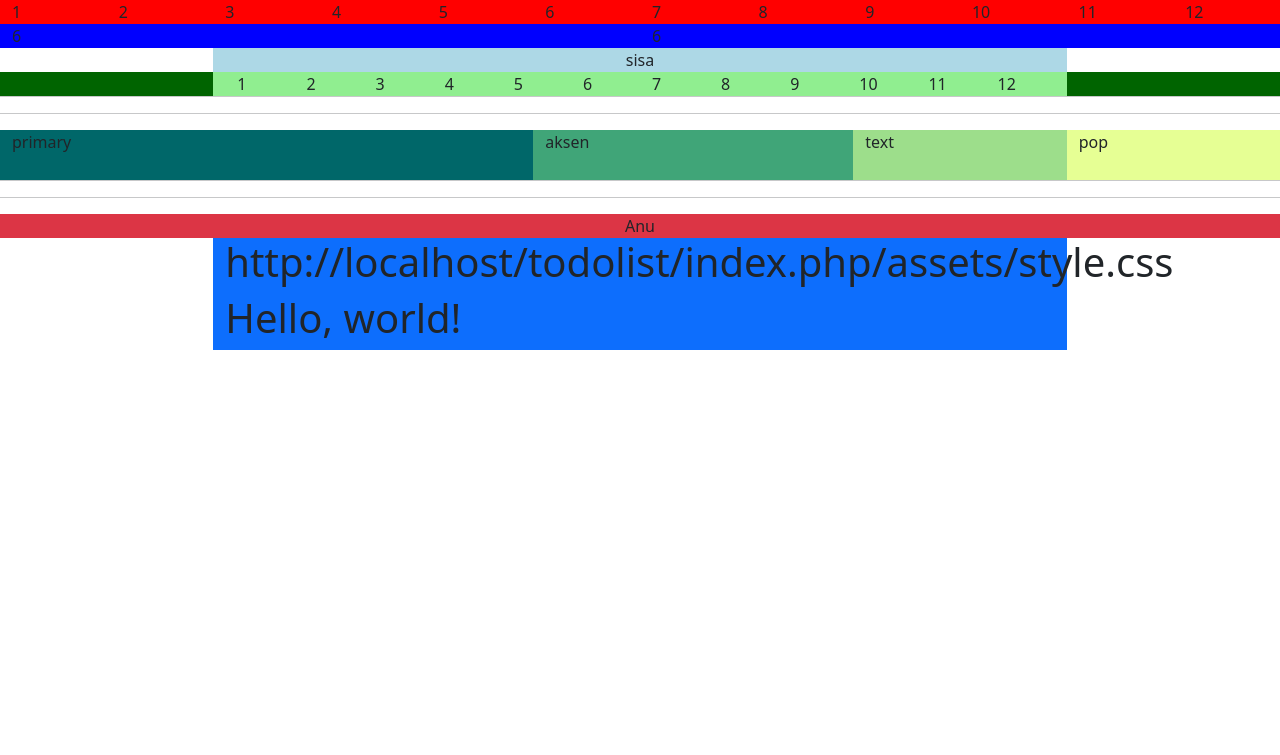
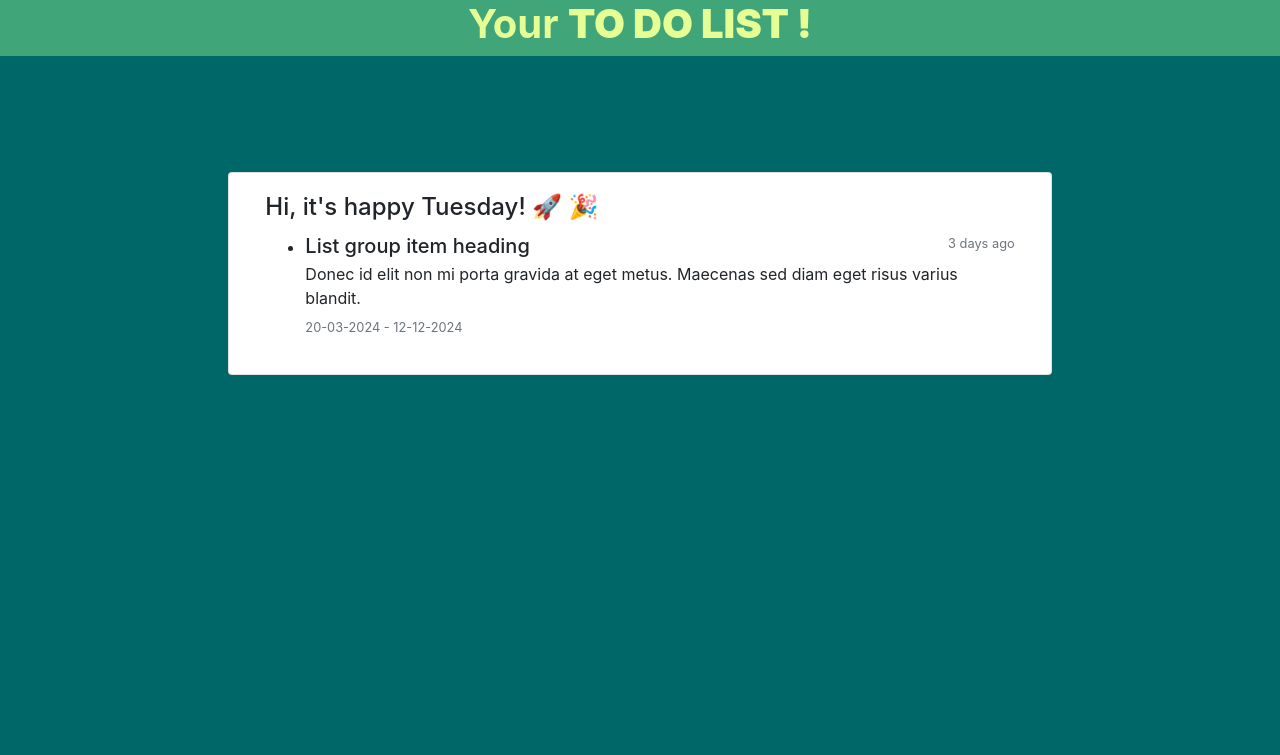
Before and after one commit to RioYBaskara/CI3-ToDoList, a CodeIgniter app: page /todolist/ in a window 1280 px wide. Shown: the top 755 px of the page. Run offline with CodeIgniter, Linux system fonts and the light colour scheme; some libraries are stand-ins or nearby versions.

Commit message:
Template SELESAI

```diff
--- a/application/config/autoload.php
+++ b/application/config/autoload.php
@@ -58,7 +58,7 @@ $autoload['packages'] = array();
 |
 |	$autoload['libraries'] = array('user_agent' => 'ua');
 */
-$autoload['libraries'] = array();
+$autoload['libraries'] = array('database');
 
 /*
 | -------------------------------------------------------------------
--- a/application/config/routes.php
+++ b/application/config/routes.php
@@ -49,6 +49,6 @@ defined('BASEPATH') or exit('No direct script access allowed');
 | Examples:	my-controller/index	-> my_controller/index
 |		my-controller/my-method	-> my_controller/my_method
 */
-$route['default_controller'] = 'auth';
+$route['default_controller'] = 'task';
 $route['404_override'] = '';
 $route['translate_uri_dashes'] = FALSE;
--- /dev/null
+++ b/application/controllers/Task.php
@@ -0,0 +1,14 @@
+<?php
+defined('BASEPATH') or exit('No direct script access allowed');
+
+class Task extends CI_Controller
+{
+    public function index()
+    {
+        $data['title'] = 'Dashboard';
+
+        $this->load->view('template/header', $data);
+        $this->load->view('task', $data);
+        $this->load->view('template/footer', $data);
+    }
+}
--- /dev/null
+++ b/application/views/task.php
@@ -0,0 +1,20 @@
+<div class="card px-3">
+    <div class="card-body">
+        <h4 class="card-title">Hi, it's happy <?= date("l") ?>! &#x1F680; &#127881;</h4>
+        <!-- <div class="add-items d-flex"> <input type="text" class="form-control todo-list-input"
+                                placeholder="What do you need to do today?"> <button
+                                class="add btn btn-primary font-weight-bold todo-list-add-btn">Add</button> </div>
+                        <div class="list-wrapper"> -->
+        <ul class="d-flex flex-column-reverse todo-list">
+            <li>
+                <div class="d-flex w-100 justify-content-between">
+                    <h5 class="mb-1">List group item heading</h5>
+                    <small class="text-muted">3 days ago</small>
+                </div>
+                <p class="mb-1">Donec id elit non mi porta gravida at eget metus. Maecenas sed diam eget
+                    risus varius blandit.</p>
+                <small class="text-muted">20-03-2024 - 12-12-2024</small>
+            </li>
+        </ul>
+    </div>
+</div>
--- a/application/views/template/footer.php
+++ b/application/views/template/footer.php
@@ -0,0 +1,16 @@
+</div>
+</div>
+</div>
+</div>
+<script src="https://code.jquery.com/jquery-3.2.1.slim.min.js"
+    integrity="sha384-KJ3o2DKtIkvYIK3UENzmM7KCkRr/rE9/Qpg6aAZGJwFDMVNA/GpGFF93hXpG5KkN"
+    crossorigin="anonymous"></script>
+<script src="https://cdn.jsdelivr.net/npm/popper.js@1.12.9/dist/umd/popper.min.js"
+    integrity="sha384-ApNbgh9B+Y1QKtv3Rn7W3mgPxhU9K/ScQsAP7hUibX39j7fakFPskvXusvfa0b4Q"
+    crossorigin="anonymous"></script>
+<script src="https://cdn.jsdelivr.net/npm/bootstrap@4.0.0/dist/js/bootstrap.min.js"
+    integrity="sha384-JZR6Spejh4U02d8jOt6vLEHfe/JQGiRRSQQxSfFWpi1MquVdAyjUar5+76PVCmYl"
+    crossorigin="anonymous"></script>
+</body>
+
+</html>
--- a/application/views/template/header.php
+++ b/application/views/template/header.php
@@ -5,15 +5,16 @@
     <meta charset="utf-8">
     <meta name="viewport" content="width=device-width, initial-scale=1">
     <title><?= $title; ?></title>
-    <link href="https://cdn.jsdelivr.net/npm/bootstrap@5.3.3/dist/css/bootstrap.min.css" rel="stylesheet"
-        integrity="sha384-QWTKZyjpPEjISv5WaRU9OFeRpok6YctnYmDr5pNlyT2bRjXh0JMhjY6hW+ALEwIH" crossorigin="anonymous">
-    <link rel="stylesheet" href="<?= site_url('assets/style.css'); ?>">
+    <link rel="stylesheet" href="https://cdn.jsdelivr.net/npm/bootstrap@4.0.0/dist/css/bootstrap.min.css"
+        integrity="sha384-Gn5384xqQ1aoWXA+058RXPxPg6fy4IWvTNh0E263XmFcJlSAwiGgFAW/dAiS6JXm" crossorigin="anonymous">
+    <link rel="stylesheet" href="https://cdnjs.cloudflare.com/ajax/libs/font-awesome/4.0.3/css/font-awesome.css">
+    <link rel="stylesheet" href="<?= base_url('assets/style.css'); ?>">
 </head>
 
 <body>
     <!-- Grid helper -->
-    <div class="opacity-80">
-        <div class="container-fluid">
+    <!-- <div class="opacity-80">
+        <div class="container-fluid bg-light">
             <div class="row">
                 <div class="col-1" style="background-color: red">1</div>
                 <div class="col-1" style="background-color: red">2</div>
@@ -72,29 +73,16 @@
                 <hr>
             </div>
         </div>
-    </div>
+    </div> -->
     <!-- grid helper end -->
 
-    <div class="container-fluid text-center bg-danger judul m-0">
-        <div class="row justify-content-center">
+    <div class="container-fluid text-center m-0 sticky-top">
+        <div class="row justify-content-center title-head title">
             <div class="col-md-8">
-                Anu
+                <h1>Your <span>TO DO LIST !</span></h1>
             </div>
         </div>
     </div>
-    <div class="container-fluid">
+    <div class="container-fluid content">
         <div class="row justify-content-center">
-            <div class="col-md-8 bg-primary">
-                <h1><?= site_url('assets/style.css'); ?></h1>
-                <h1>Hello, world!</h1>
-            </div>
-        </div>
-    </div>
-
-
-    <script src="https://cdn.jsdelivr.net/npm/bootstrap@5.3.3/dist/js/bootstrap.bundle.min.js"
-        integrity="sha384-YvpcrYf0tY3lHB60NNkmXc5s9fDVZLESaAA55NDzOxhy9GkcIdslK1eN7N6jIeHz"
-        crossorigin="anonymous"></script>
-</body>
-
-</html>
+            <div class="col-md-8 mt-3">
--- a/assets/style.css
+++ b/assets/style.css
@@ -1,4 +1,42 @@
+/* #006769
+#40A578
+#9DDE8B
+#E6FF94 */
+
 html {
-	padding: 0;
-	margin: 0;
+  padding: 0;
+  margin: 0;
 }
+
+body {
+  background-color: #006769;
+}
+
+.title-head {
+  background-color: #40a578;
+}
+
+.title {
+  margin-bottom: 100px;
+  background-color: #40a578;
+}
+
+.title h1 {
+  color: #e6ff94;
+  font-weight: 700;
+}
+.title span {
+  color: #e6ff94;
+  font-weight: 1000;
+}
+
+.content {
+  background-color: #006769;
+  height: 600px;
+}
+
+.content .table .border {
+  border-style: solid;
+  border: #9dde8b;
+  border-width: 10px;
+}
```
